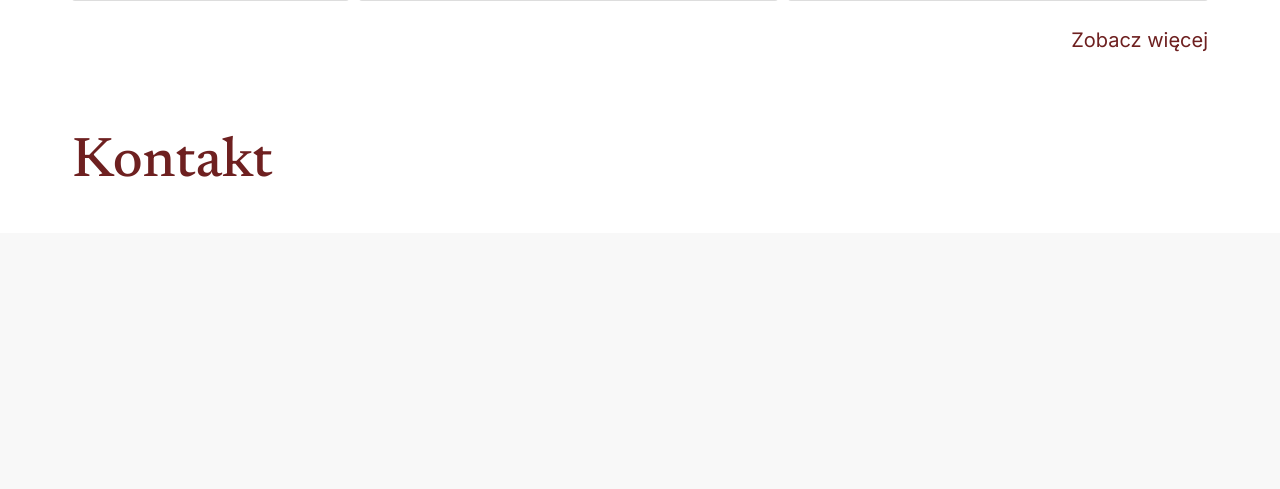
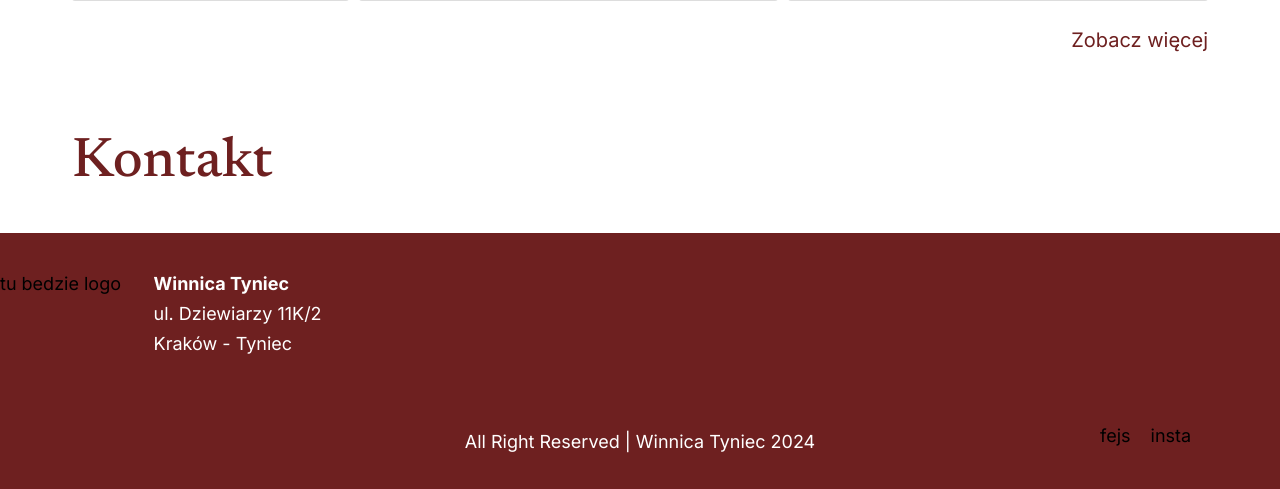
Before and after one commit to jereminowak/winnicatyniec, a PHP site: page / in a window 1280 px wide. Shown: the part 4867-5356 px from the top of the page. Before the commit the page ends 5044 px from the top, so only its background shows below. Run offline with PHP 8.4, Linux system fonts and the light colour scheme.

Commit message:
Zrobienie stopki

```diff
--- a/index.html
+++ b/index.html
@@ -250,6 +250,31 @@
 
 	</section>
 
+	<footer>
+		<div class="dane">
+			<div class="logo">
+				tu bedzie logo
+			</div>
+			<div class="tekst">
+				<p class="main">Winnica Tyniec</p>
+				<p>ul. Dziewiarzy 11K/2</p>
+				<p>Kraków - Tyniec</p>
+			</div>
+		</div>
+		<div class="reserved">
+			<p>All Right Reserved | Winnica Tyniec 2024</p>
+		</div>
+		<div class="socials">
+			<div class="facebook">
+				fejs
+			</div>
+			<div class="instagram">
+				insta
+			</div>
+		</div>
+
+	</footer>
+
 	<script src="script.js"></script>
  </body>
 </html>
--- a/styles.css
+++ b/styles.css
@@ -593,6 +593,68 @@ section {
   background-image: url("mgliste.png");
 }
 
+
+footer{
+  background-color:#6E2020;
+  height: 32vh;
+  display: flex;
+  flex-direction: row;
+}
+
+footer .dane{
+  width: 30%;
+  display: flex;
+  flex-direction: row;
+  margin-top: 40px;
+}
+
+footer .dane .logo{
+  width: 40%;
+}
+
+footer .dane .tekst{
+  width: 60%;
+}
+
+footer .dane .tekst .main{
+  font-weight: bold;
+}
+
+footer .dane p{
+  margin-bottom: 8px;
+  margin-top: 0;
+  color: white;
+}
+
+footer .reserved{
+  display: flex;
+  flex-direction: row;
+  justify-content: center;
+  align-items: center;
+  width: 40%;
+  flex-wrap: wrap;
+  align-content: flex-end;
+  margin-bottom: 18px;
+}
+
+footer .reserved p{
+  color: white;
+}
+
+footer .socials{
+  display: flex;
+  flex-direction: row;
+  align-items: center;
+  justify-content: center;
+  width: 21%;
+  gap: 20px;
+  flex-wrap: wrap;
+  align-content: flex-end;
+  margin-bottom: 42px;
+  margin-left: auto;
+}
+
+
 /* Responsywność */
 
 /*TABLET*/
```
